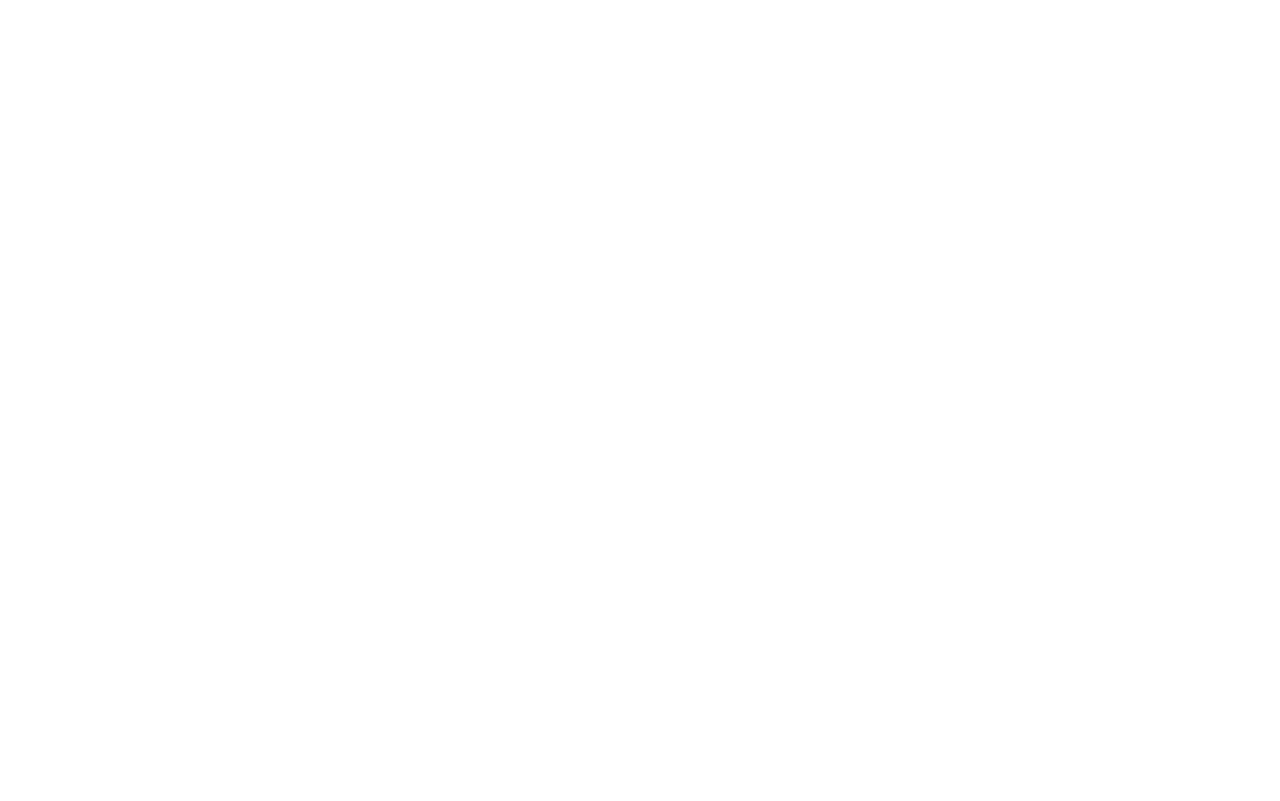
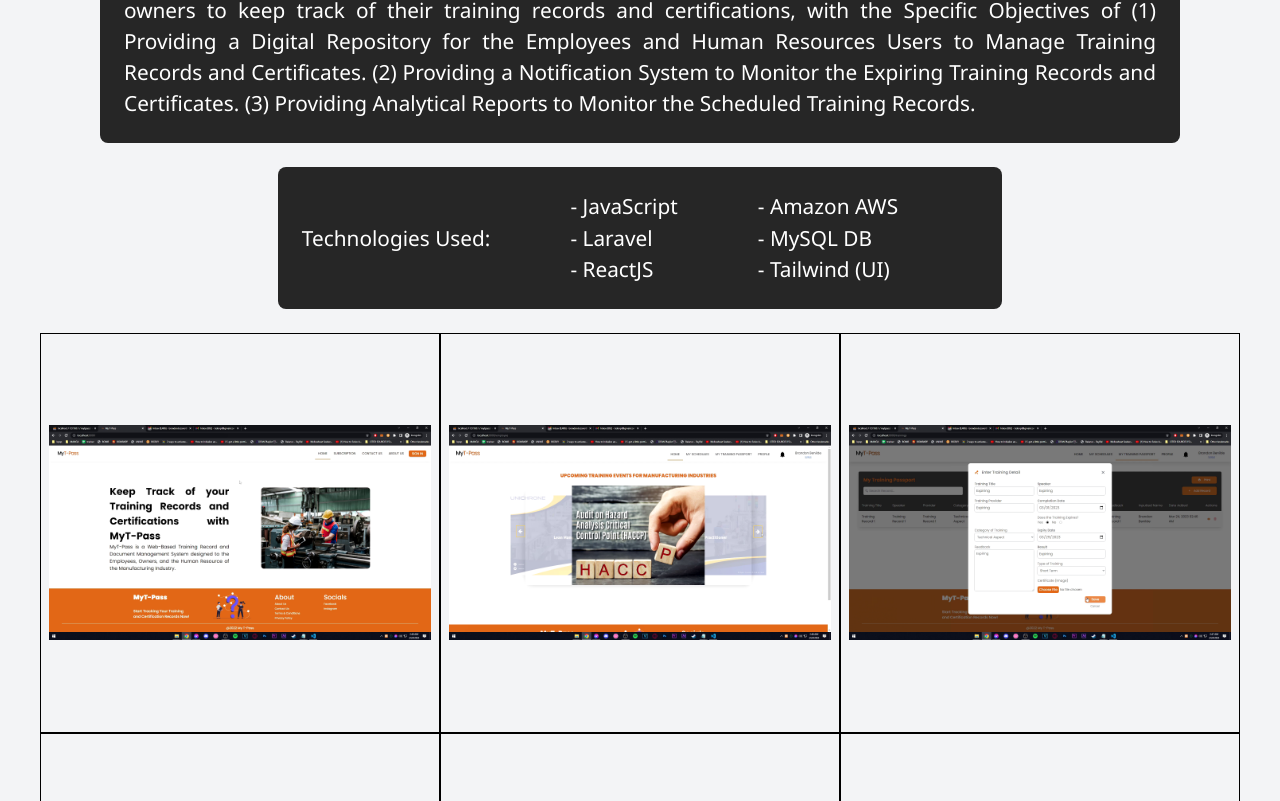
Before and after one commit to brandonplozano/bplport-main, a Next.js app: page /portfolio in a window 1280 px wide. Before the commit this address had no page. Shown: the part 499-1300 px from the top of the page. Before the commit the page ends 800 px from the top, so only its background shows below. Built offline with nearby package versions, Linux system fonts and the light colour scheme.

Commit message:
Fixed Error

```diff
--- /dev/null
+++ b/pages/portfolio/index.js
@@ -0,0 +1,93 @@
+import Layout from "@/components/Layout"
+import Image from "next/image"
+import styles from '@/styles/Home.module.css'
+import one from "../../public/images/mytpass/1.png"
+import two from "../../public/images/mytpass/2.png"
+import three from "../../public/images/mytpass/3.png"
+import four from "../../public/images/mytpass/4.png"
+import five from "../../public/images/mytpass/5.png"
+import six from "../..//public/images/mytpass/6.png"
+
+export default function index() {
+  return (
+    <Layout>
+      <div className="flex flex-col min-h-screen justify-center items-center mt-auto mb-auto bg-gray-100">
+        <div className="flex flex-col ml-auto mr-auto items-center justify-center w-[1200px] text-white gap-6 mt-[10rem]">
+          <div className={`p-6 bg-[#262626] text-white text-[2rem] w-[90%] font-medium text-center rounded-lg shadow-xl ${styles.customGradient}`}>[CAPSTONE] MyT-Pass: Web Based Training Record and Document Management System for Manufacturing Businesses in the Philippines</div>
+          <div className="p-6 bg-[#262626] text-white text-[1.3rem] w-[90%] text-justify rounded-lg">MyT-Pass is a Web-Based Training Record and Document Management System designed for the Manufacturing Industry's Employees, Owners, and Human Resources. The Capstone's Main Objective is to create an Online platform for Manufacturing businesses' employees, human resources, and business owners to keep track of their training records and certifications, with the Specific Objectives of (1) Providing a Digital Repository for the Employees and Human Resources Users to Manage Training Records and Certificates. (2) Providing a Notification System to Monitor the Expiring Training Records and Certificates. (3) Providing Analytical Reports to Monitor the Scheduled Training Records. </div>
+          <div className="p-6 bg-[#262626] text-white text-[1.3rem] text-justify rounded-lg">
+            <div className="flex flex-row items-center justify-center gap-[5rem]">
+              <div>Technologies Used:</div>
+              <div className="flex flex-col">
+                <div>- JavaScript</div>
+                <div>- Laravel</div>
+                <div>- ReactJS</div>
+              </div>
+              <div className="flex flex-col">
+                <div>- Amazon AWS</div>
+                <div>- MySQL DB</div>
+                <div>- Tailwind (UI)</div>
+              </div>
+              <div></div>
+            </div>
+          </div>
+          <div className="flex flex-wrap">
+            <div className="flex items-center justify-center w-[400px] h-[400px] border border-black b-1">
+              <Image
+                src={one}
+                className="p-2 transition hover:scale-150 duration-700 duration-500"
+              />
+            </div>
+            <div className="flex items-center justify-center w-[400px] h-[400px] border border-black b-1">
+              <Image
+                src={two}
+                className="p-2 transition hover:scale-150 duration-700 duration-500"
+              />
+            </div>
+            <div className="flex items-center justify-center w-[400px] h-[400px] border border-black b-1">
+              <Image
+                src={three}
+                className="p-2 transition hover:scale-150 duration-700 duration-500"
+              />
+            </div>
+            <div className="flex items-center justify-center w-[400px] h-[400px] border border-black b-1">
+              <Image
+                src={four}
+                className="p-2 transition hover:scale-150 duration-700 duration-500"
+              />
+            </div>
+            <div className="flex items-center justify-center w-[400px] h-[400px] border border-black b-1">
+              <Image
+                src={five}
+                className="p-2 transition hover:scale-150 duration-700 duration-500"
+              />
+            </div>
+            <div className="flex items-center justify-center w-[400px] h-[400px] border border-black b-1">
+              <Image
+                src={six}
+                className="p-2 transition hover:scale-150 duration-700 duration-500"
+              />
+            </div>
+          </div>
+        </div>
+
+        <div className="mt-[3rem] w-screen border b-2-black"></div>
+
+        <div className="flex flex-col ml-auto mr-auto items-center justify-center w-[1200px] text-white gap-6 mt-[3rem] mt-[1.5rem]">
+          <div className={`p-6 bg-[#262626] text-white text-[2rem] w-[90%] font-medium text-center rounded-lg shadow-xl ${styles.customGradient}`}>[PROJECT] Negociantes: An Online Marketplace</div>
+          <div className="p-6 bg-[#262626] text-white text-[1.3rem] w-[90%] text-justify rounded-lg mb-[1.5rem]">A place where small scale sellers can easily showcase their products, that way people who lost their jobs because of the pandemic can still have some sort of place to go to, or somewhere where they can generate some income. With an online market, buyers can easily canvas products and services they wish to have without the hassle of going out amidst the pandemic, they will have the privilege of browsing through different products and services at the comfort of their own home.</div>
+        </div>
+        <div className="p-6 bg-[#262626] text-white text-[1.3rem] text-justify rounded-lg mb-[3rem]">
+            <div className="flex flex-row items-center justify-center gap-[5rem]">
+              <div>Technologies Used:</div>
+              <div className="flex flex-col">
+                <div>- Kotlin</div>
+                <div>- Android Studio</div>
+              </div>
+              <div></div>
+            </div>
+          </div>
+      </div>
+    </Layout>
+  )
+}
```
